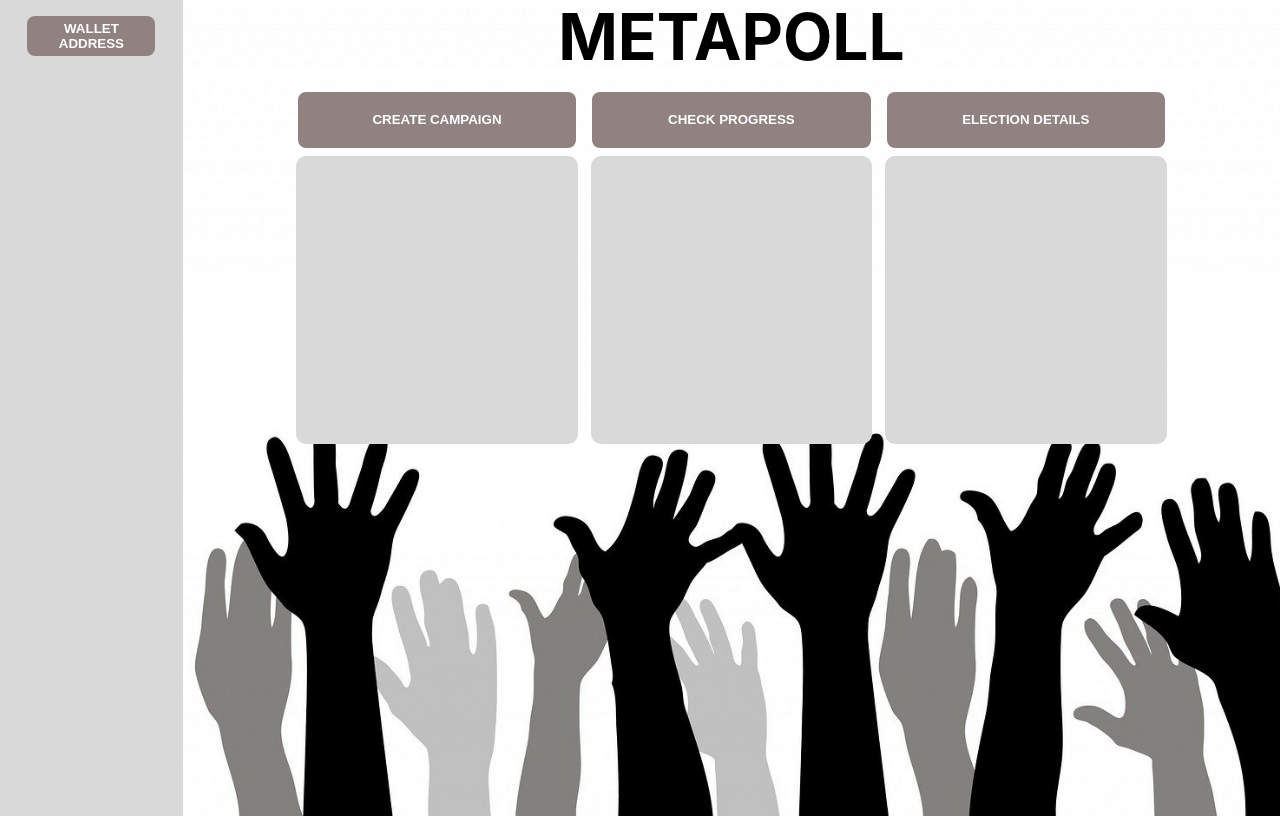
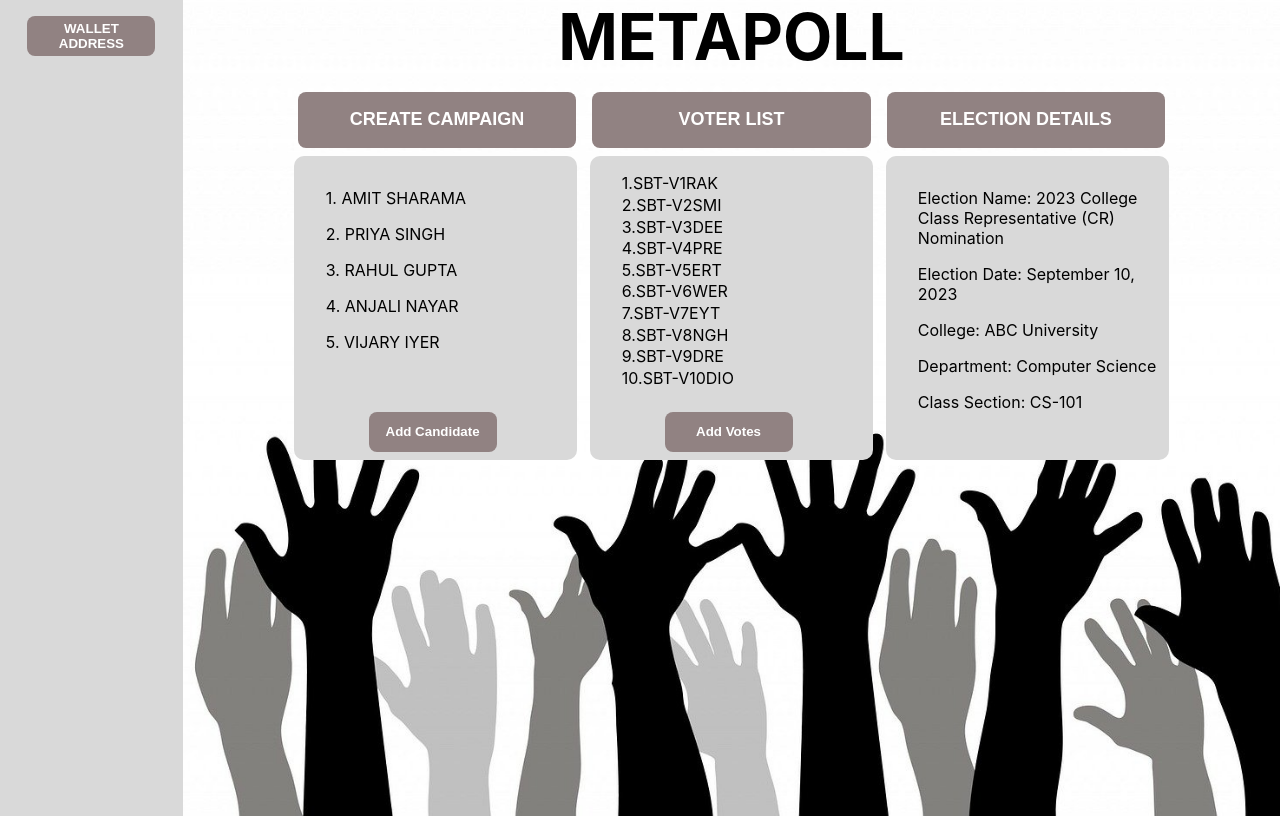
Before and after one commit to abdulragib/Meta-Poll, a React (Create React App) app: page /Meta-Poll/admin/create-campaign in a window 1280 px wide. Built offline with nearby package versions, Linux system fonts and the light colour scheme; the HTML template or start-up script is replaced by a standard one.

Commit message:
Admin-CreateCampaign content added

```diff
--- a/src/Components/Admin-CreateCampaign/CreateCampaign.css
+++ b/src/Components/Admin-CreateCampaign/CreateCampaign.css
@@ -21,6 +21,7 @@
     width: 40rem;
     height:3.5rem;
     text-transform: uppercase;
+    font-size: large;
     margin:0.5rem;
     margin-top:-3%;
 }
@@ -39,9 +40,27 @@
 
 .right-cc-data-container-item{
     display:flex;
+    flex-direction:column;
+    align-items: flex-start;
+    justify-content: space-between;
+    padding-left:2rem;
+    padding-top:1rem;
     background-color: var(--sideBar);
-    width:16.6rem;
+    width:15.7rem;
     height:18rem;
-    padding-right:1rem;
     border-radius:10px;
 }
+
+.right-cc-data-container-item-data-2>div{
+    margin-top:0.1rem;
+}
+
+.right-cc-data-container-item-data>div{
+
+   margin-top:1rem;
+}
+
+.right-cc-data-container-item-btn{
+    margin: 0 17%;
+    margin-bottom:0.5rem;
+}
--- a/src/Components/Admin-CreateCampaign/CreateCampaign.jsx
+++ b/src/Components/Admin-CreateCampaign/CreateCampaign.jsx
@@ -12,13 +12,47 @@ const CreateCampaign = () => {
         <h1 className="home-Title right-home-title">MetaPoll</h1>
         <div className="right-cc-btn-group">
           <button className="btn btn-right">Create Campaign</button>
-          <button className="btn btn-right">Check Progress</button>
+          <button className="btn btn-right">Voter List</button>
           <button className="btn btn-right">Election Details</button>
         </div>
         <div className="right-cc-data-container">
-            <div className="right-cc-data-container-item"></div>
-            <div className="right-cc-data-container-item"></div>
-            <div className="right-cc-data-container-item"></div>
+            <div className="right-cc-data-container-item">
+              <div className="right-cc-data-container-item-data">
+                <div>1. AMIT SHARAMA</div>
+                <div>2. PRIYA SINGH</div>
+                <div>3. RAHUL GUPTA</div>
+                <div>4. ANJALI NAYAR</div>
+                <div>5. VIJARY IYER</div>
+              </div>
+              <button class="btn right-cc-data-container-item-btn">Add Candidate</button>
+            </div>
+
+            <div className="right-cc-data-container-item">
+                  <div className="right-cc-data-container-item-data-2">
+                    <div>1.SBT-V1RAK</div>
+                    <div>2.SBT-V2SMI</div>
+                    <div>3.SBT-V3DEE</div>
+                    <div>4.SBT-V4PRE</div>
+                    <div>5.SBT-V5ERT</div>
+                    <div>6.SBT-V6WER</div>
+                    <div>7.SBT-V7EYT</div>
+                    <div>8.SBT-V8NGH</div>
+                    <div>9.SBT-V9DRE</div>
+                    <div>10.SBT-V10DIO</div>
+                  </div>
+
+                  <button class="btn right-cc-data-container-item-btn">Add Votes</button>
+            </div>
+
+            <div className="right-cc-data-container-item">
+                  <div className="right-cc-data-container-item-data">
+                    <div>Election Name: 2023 College Class Representative (CR) Nomination</div>
+                    <div>Election Date: September 10, 2023</div>
+                    <div>College: ABC University</div>
+                    <div>Department: Computer Science</div>
+                    <div>Class Section: CS-101</div>
+                  </div>
+            </div>
         </div>
       </div>
     </div>
```
